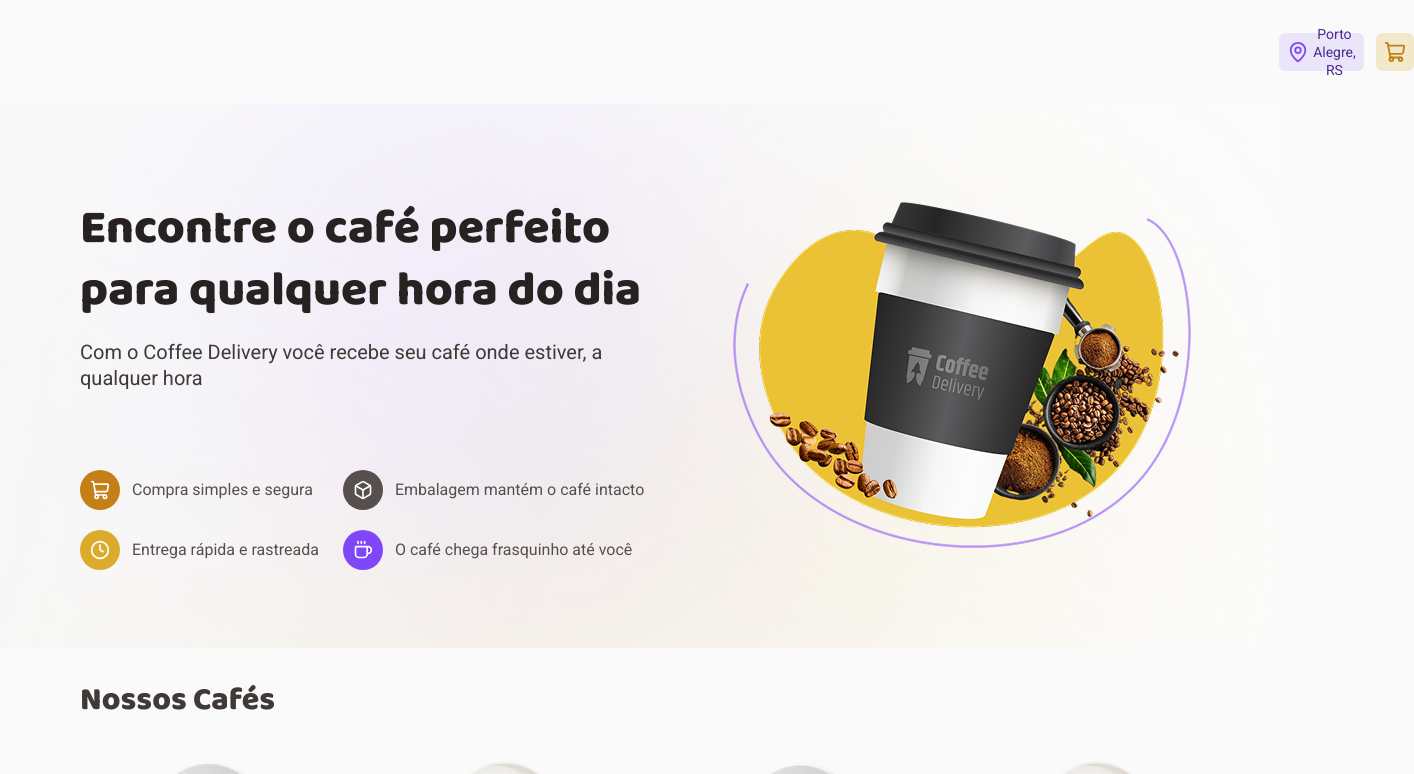
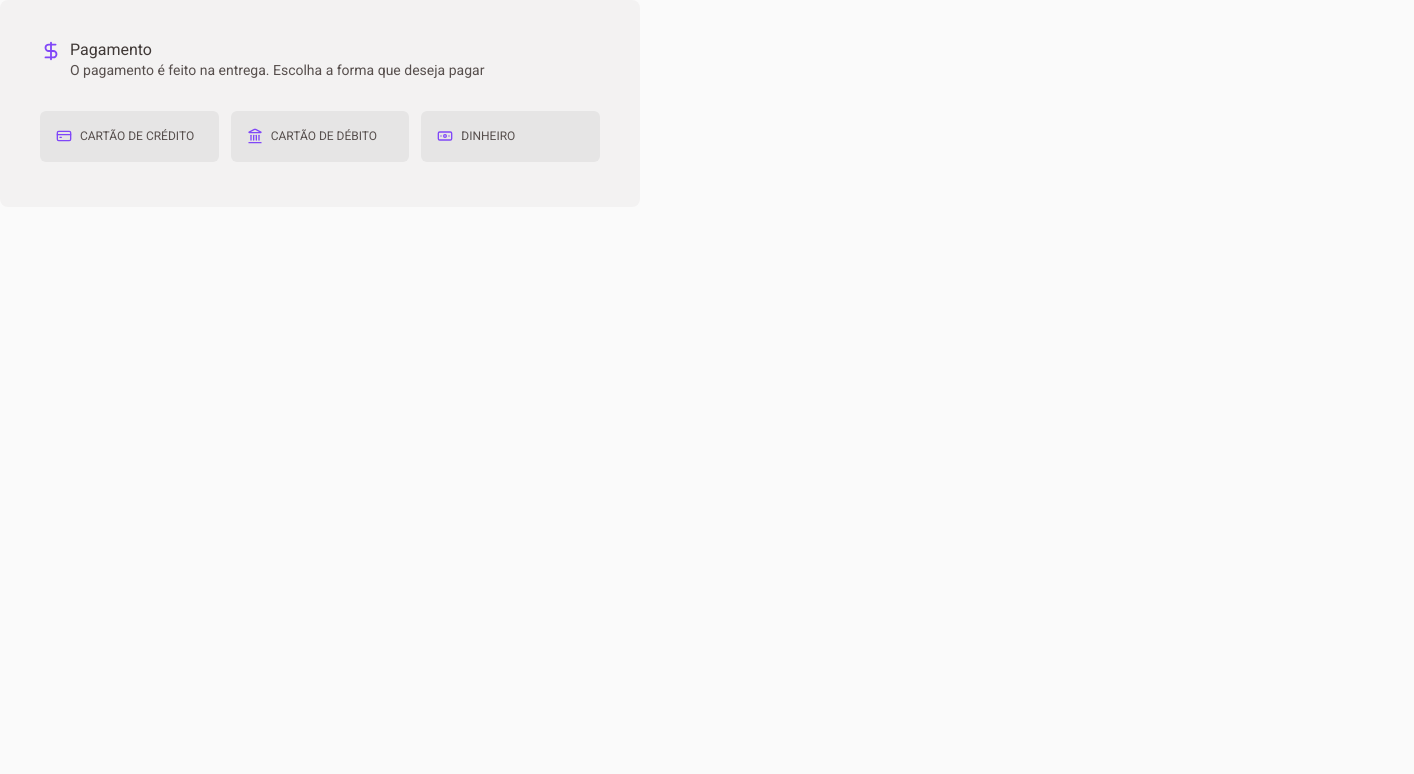
Before and after one commit to YasminFerrariDias/coffeeDelivery, a React (Vite) app: page / in a window 1280 px wide. Shown: the top 774 px of the page, 1414 px wide, since content can reach past the window. Built offline with nearby package versions, Linux system fonts and the light colour scheme.

Commit message:
Criação do componente PaymenCard

```diff
--- a/src/App.tsx
+++ b/src/App.tsx
@@ -1,16 +1,16 @@
 import { ThemeProvider } from 'styled-components'
 import { GlobalStyle } from './styles/global'
 import { defaultTheme } from './styles/themes/default'
+import { PaymentCard } from './components/PaymentCard'
 
-
-import { Home } from './pages/Home'
+{/*import { Home } from './pages/Home'*/ }
 
 export function App() {
   return (
     <ThemeProvider theme={defaultTheme}>
-      <Home />
+      {/*<Home />*/}
 
-
+      <PaymentCard />
 
       <GlobalStyle />
     </ThemeProvider>
--- a/src/components/AddressCard/index.tsx
+++ b/src/components/AddressCard/index.tsx
@@ -10,7 +10,7 @@
       <Card $variant="mediumSquare">
         <Information>
           <Icon>
-            <IconComponent icon="MapPinned" ColorIcon="yellow" />
+            <IconComponent variantSize={22} icon="MapPinned" ColorIcon="yellow" />
           </Icon>
           <Description>
             <Text text="Endereço de Entrega" color="base-subtitle" $variant="text-m" />
--- a/src/components/PaymentCard/index.tsx
+++ b/src/components/PaymentCard/index.tsx
@@ -1,14 +1,28 @@
 import { ButtonPayment } from "../ButtonPayment";
 import { Card } from "../Card";
-import { PaymentCardContainer } from "./styles";
+import { IconComponent } from "../IconComponent";
+import { Text } from "../Text";
+import { Buttons, Description, Icon, Information, PaymentCardContainer } from "./styles";
 
 export function PaymentCard() {
   return (
     <PaymentCardContainer>
       <Card $variant="smallSquare">
-        <ButtonPayment variantText="CARTÃO DE CRÉDITO" icon="CreditCard" variantSize={16} />
-        <ButtonPayment variantText="CARTÃO DE DÉBITO" icon="Landmark" variantSize={16} />
-        <ButtonPayment variantText="DINHEIRO" icon="Banknote" variantSize={16} />
+        <Information>
+          <Icon>
+            <IconComponent variantSize={22} icon="DollarSign" ColorIcon="purple" />
+          </Icon>
+          <Description>
+            <Text text="Pagamento" color="base-subtitle" $variant="text-m" />
+            <Text text="O pagamento é feito na entrega. Escolha a forma que deseja pagar" color="base-text" $variant="text-s" />
+          </Description>
+        </Information>
+
+        <Buttons>
+          <ButtonPayment variantText="CARTÃO DE CRÉDITO" icon="CreditCard" variantSize={16} />
+          <ButtonPayment variantText="CARTÃO DE DÉBITO" icon="Landmark" variantSize={16} />
+          <ButtonPayment variantText="DINHEIRO" icon="Banknote" variantSize={16} />
+        </Buttons>
       </Card>
     </PaymentCardContainer>
   )
--- a/src/components/PaymentCard/styles.ts
+++ b/src/components/PaymentCard/styles.ts
@@ -1,5 +1,28 @@
 import styled from "styled-components";
 
 export const PaymentCardContainer = styled.div`
+  display: flex;
+`;
 
-`
+export const Information = styled.div`
+  margin: 2.5rem 2.5rem 2rem 2.5rem;
+  display: flex;
+  gap: 0.5rem;
+`;
+
+export const Icon = styled.div`
+  flex-direction: column;
+  display: flex;
+`;
+
+export const Description = styled.div`
+  display: flex;
+  flex-direction: column;
+`;
+
+export const Buttons = styled.div`
+  display: flex;
+  flex-direction: row;
+  justify-content: center;
+  gap: 0.75rem;
+`;
```
Also changed, not shown: src/components/InfoCard/index.tsx (deleted, +0 -7 lines), 1 other file (tests, documents, lock files or other folders).
